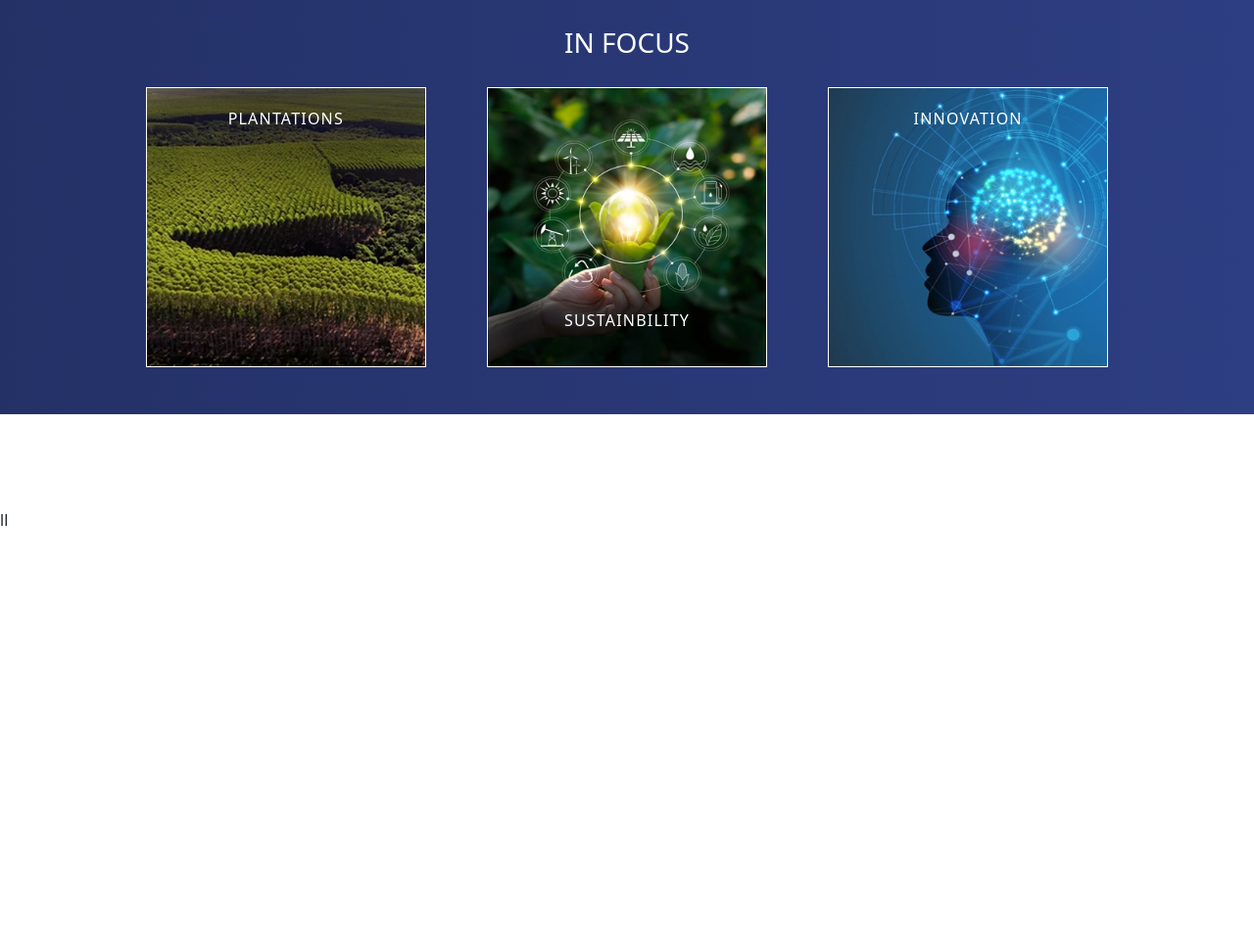
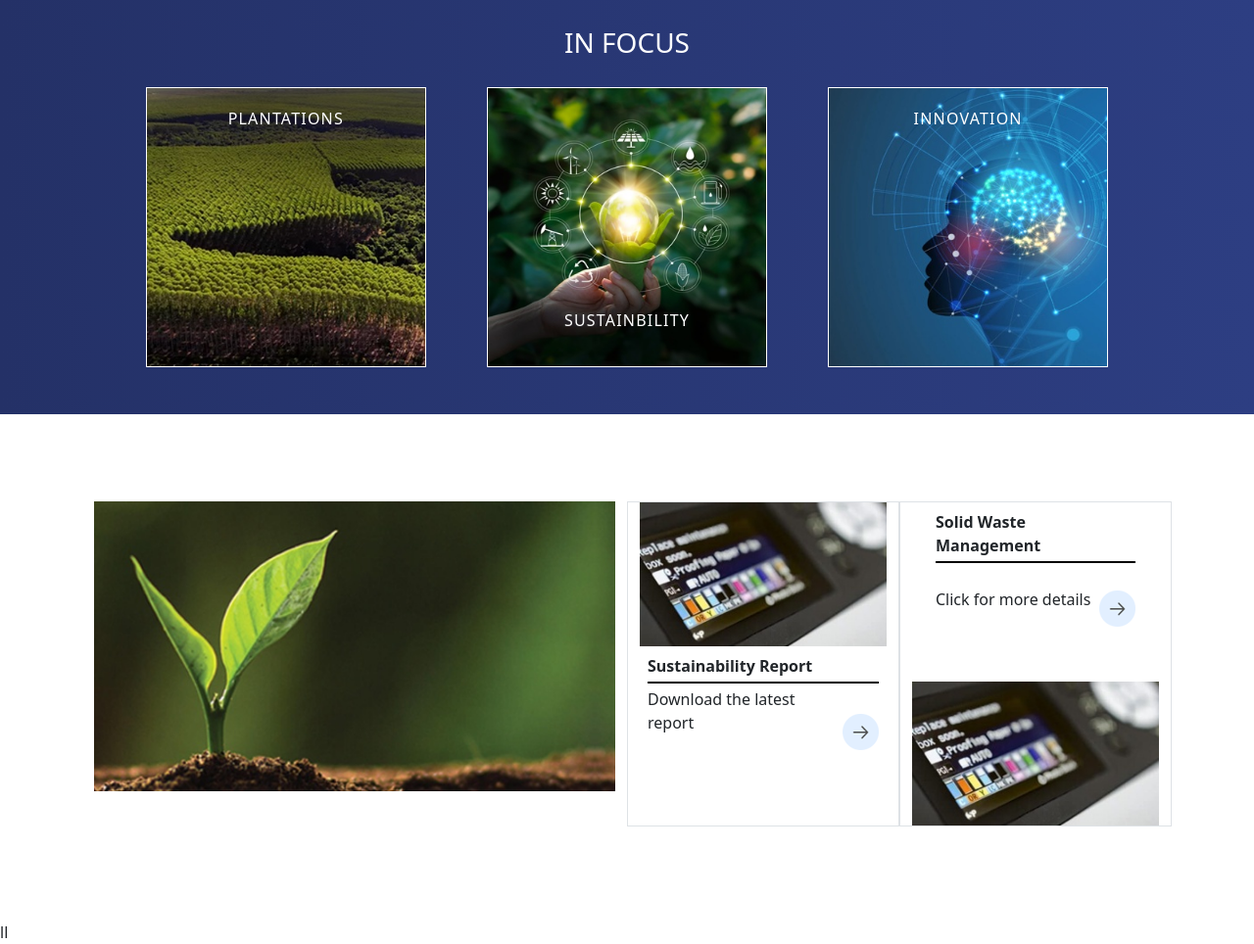
Before and after one commit to Shruthi-Mukkeri/ShruthiRevalsys, a plain HTML site: page index.html in a window 1280 px wide. Shown: the part 1813-2777 px from the top of the page at 98% size. Before the commit the page ends 2356 px from the top, so only its background shows below. Drawn offline with nearby package versions, Linux system fonts and the light colour scheme.

Commit message:
Build Future Component.

```diff
--- a/index.css
+++ b/index.css
@@ -174,6 +174,10 @@ h6 {
   top: 20px;
 }
 
+.line {
+  border: 1px solid #000;
+}
+
 @media screen and (max-width: 786px) {
   .heroBox {
     left: 50%;
--- a/index.html
+++ b/index.html
@@ -14,6 +14,7 @@
 </head>
 
 <body class="container-fluid p-0">
+    <!-- navBar Component -->
     <nav>
         <section class="navbars mainBackgroundColor">
             <ul class="nav p-sm-2  justify-content-around justify-content-lg-end me-lg-5 pe-lg-5">
@@ -41,6 +42,7 @@
             <i class="fa fa-search border p-2 border-2"></i>
         </section>
     </nav>
+    <!-- Hero Component -->
     <main>
         <div id="carouselExampleIndicators" class="carousel slide position-relative">
             <div class="carousel-indicators">
@@ -110,6 +112,7 @@
             </div>
         </section>
     </main>
+    <!-- Preview Component -->
     <article class="productView mainBackgroundColor">
         <div class="productViewContent mx-auto py-4 py-md-0">
             <h3 class="text-white text-center py-4 my-1">OUR NEW PRODUCTS</h3>
@@ -134,7 +137,8 @@
                 <section class="mx-auto">
                     <div class="card p-3 cardColor" style="width: 18rem;">
                         <div class="bg-white p-3 py-4 d-flex justify-content-center align-items-center border">
-                            <img class="object-fit-contain px-4" src="/images/indoBowl.png" height="75" alt="indoBowl">
+                            <img class="object-fit-contain px-4 my-4" src="/images/indoBowl.png" width="255"
+                                alt="indoBowl">
                         </div>
                         <div class="card-body text-center">
                             <h5 class="card-title fw-bold">INDOBOWL</h5>
@@ -166,8 +170,8 @@
             </div>
         </div>
     </article>
-
-    <article class="stories p-3  mx-auto">
+    <!-- Stories Component  -->
+    <article class="stories p-3 mx-auto ">
         <h3 class="mainFontColor text-center py-4 my-1">EVERYDAY STORIES</h3>
         <div class="d-flex storyScroll overflow-x-scroll gap-3 px-3">
             <section>
@@ -232,6 +236,7 @@
         </div>
 
     </article>
+    <!-- Focus Component -->
     <article class="focus p-3 mt-5 pb-5 text-white">
         <div class="focusContent mx-md-auto">
             <h3 class="text-center py-4 my-1">IN FOCUS</h3>
@@ -251,6 +256,53 @@
             </div>
         </div>
     </article>
+    <!-- Future Content -->
+    <article id="futureContent">
+        <div class="mx-md-5 mx-auto">
+            <h3 class="text-white text-center py-4 my-1">OUR NEW PRODUCTS</h3>
+            <div class="px-4 px-md-5">
+                <div class="row">
+                    <div class="col-12 col-md-6">
+                        <div class="">
+                            <img class=" object-fit-cover w-100" src="/images/plant.jpg" alt="plant">
+                        </div>
+                    </div>
+                    <div class="col-12 col-md-3 border">
+                        <div class="">
+                            <img class="object-fit-cover w-100" src="/images/calc.jpg" alt="calc">
+                            <div class="p-3 p-md-2 px-4">
+                                <p class="fw-semibold mb-1 ">Sustainability Report</p>
+                                <div class="line my-1 mt-0"></div>
+                                <div class="d-flex justify-content-between align-items-center align-items-md-end">
+                                    <p>Download the latest report</p>
+                                    <i class="fa-solid fa-arrow-right d-md-none"></i>
+                                    <img class="object-fit-cover forwardArrow mt-4 d-none d-md-block"
+                                        src="/images/forwardArrow.png" alt="forwardArrow">
+                                </div>
+                            </div>
+                        </div>
+                    </div>
+                    <div class="col-12 col-md-3 border">
+                        <div class="">
+                            <div class="p-2 px-4 mb-md-5">
+                                <p class="fw-semibold mb-1 ">Solid Waste <br> Management</p>
+                                <div class="line my-1 mt-0"></div>
+                                <div class="d-flex justify-content-between align-items-center align-items-md-end">
+                                    <p>Click for more details</p>
+                                    <i class="fa-solid fa-arrow-right d-md-none"></i>
+
+                                    <img class="object-fit-cover forwardArrow mt-4 d-none d-md-block"
+                                        src="/images/forwardArrow.png" alt="forwardArrow">
+                                </div>
+                            </div>
+                            <img class="object-fit-cover w-100" src="/images/calc.jpg" alt="calc">
+                        </div>
+                    </div>
+                </div>
+            </div>
+        </div>
+    </article>
+
     <div class="mt-5 pt-5">ll</div>
     <script src="https://cdn.jsdelivr.net/npm/bootstrap@5.3.2/dist/js/bootstrap.bundle.min.js"></script>
 </body>
```
Also changed, not shown: components/FutureContent.html (added, +45 -0 lines), images/calc.jpg (added), images/forwardArrow.png (added), images/plant.jpg (added).
